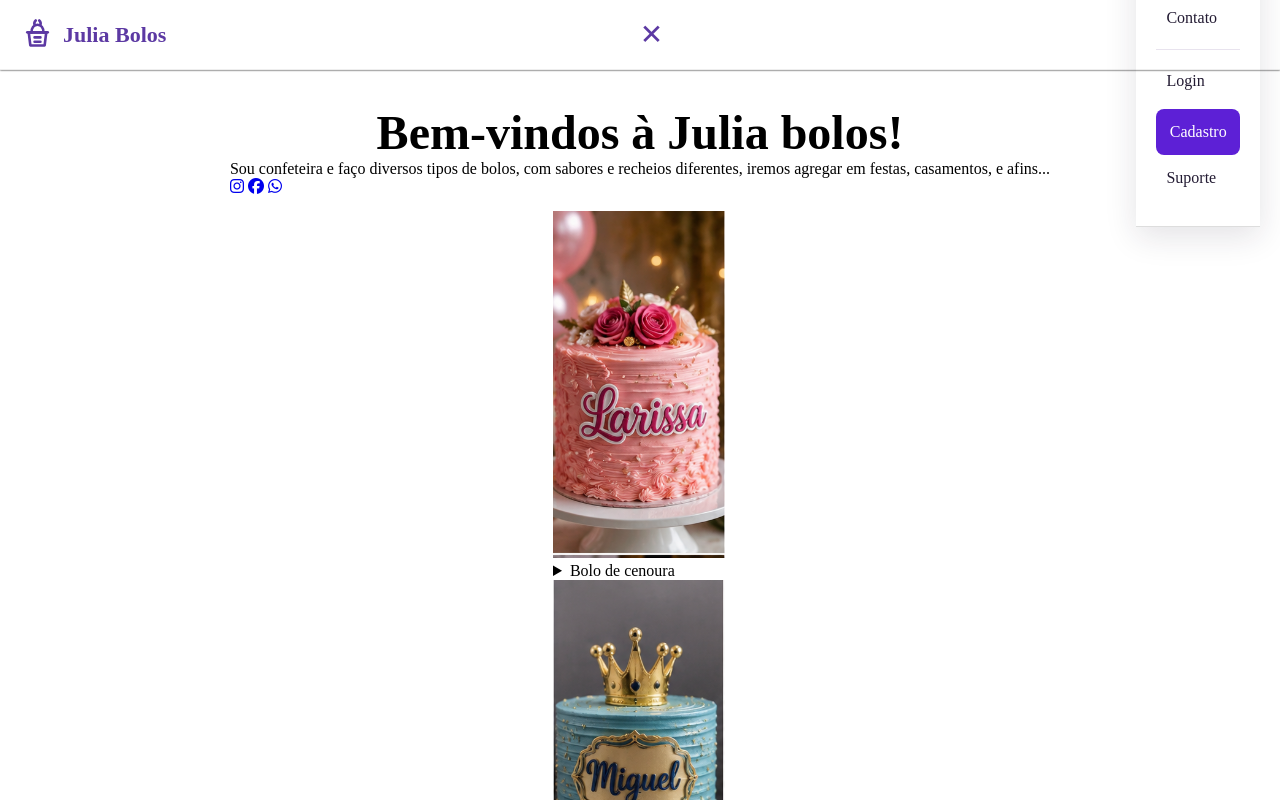
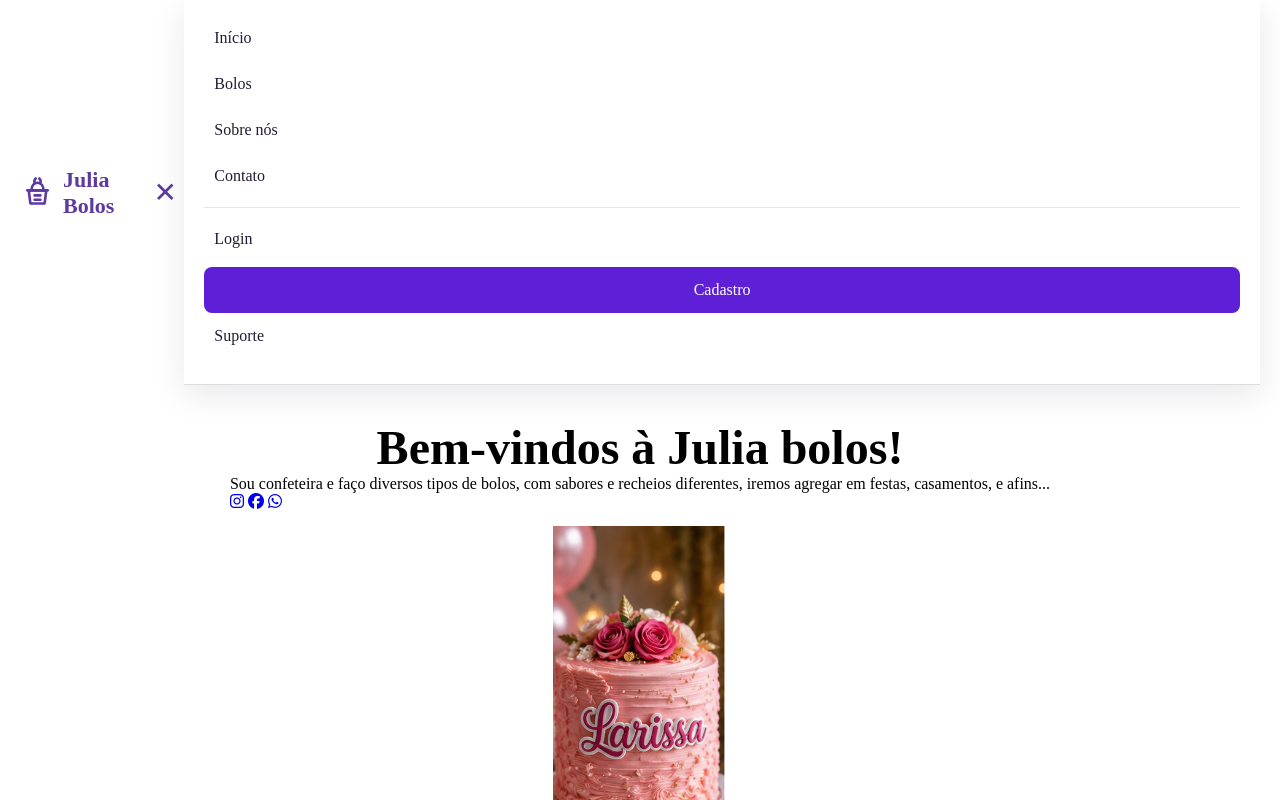
Before and after one commit to DavidLost/projeto-bolo, a plain HTML site: page index.html in a window 1280 px wide. Both pictures are taken after a click on the button "Abrir menu". Shown: the top 800 px of the page. Drawn offline with Linux system fonts and the light colour scheme.

Commit message:
Update style.css

```diff
--- a/estilos/style.css
+++ b/estilos/style.css
@@ -35,17 +35,14 @@
 
 /* CABEÇALHO */
 .header {
-
     display: flex;
     align-items: center;
     justify-content: space-between;
 
-    height: 70px;
+    min-height: 70px;
     padding: 0 20px;
 
-    background: var(--branco);
-    border-bottom: 1px solid #eee;
-    box-shadow: 0px 0px 2px black;
+    background: white;
 }
 
 /* LOGO */
@@ -92,29 +89,21 @@
 
 /* MENU */
 .menu {
-
-
-    display: flex;
+    display: none;
     flex-direction: column;
-
+    width: 100%;
     padding: 15px 20px 25px;
 
     background: var(--branco);
 
     border-bottom: 1px solid #ddd;
-
-    box-shadow: 0 10px 30px rgba(35, 27, 51, 0.12);
-
-    /* escondido inicialmente */
-
-
-    transition:
-        opacity 0.25s ease,
-        transform 0.25s ease,
-        visibility 0.25s;
+    box-shadow: 0 10px 30px rgba(35, 27, 51, 0.10);
 }
 
-/* MENU ABERTO */
+.menu.aberto {
+    display: flex;
+}
+
 
 
 /* LINKS */
```
